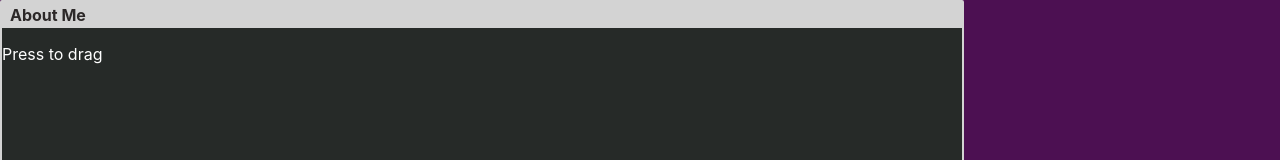
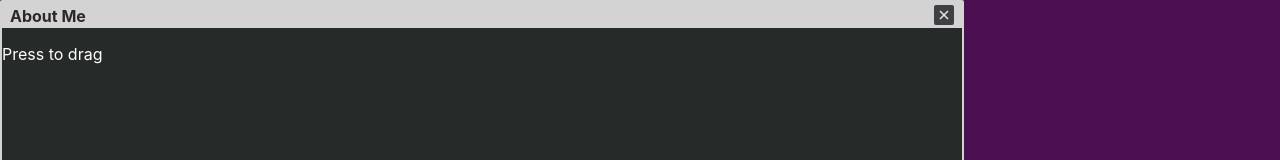
Before and after one commit to jeffersonchen-tw/personal-github-page, a React (Create React App) app: page /menu in a window 1280 px wide. Shown: the top 160 px of the page. Built offline with nearby package versions, Linux system fonts and the light colour scheme.

Commit message:
close button of window added

```diff
--- a/src/Components/MainMenu/WindowPanel/TitleBar/index.js
+++ b/src/Components/MainMenu/WindowPanel/TitleBar/index.js
@@ -1,10 +1,15 @@
+import { IoCloseSharp } from "react-icons/io5"
 import './style.css';
 
 const TitleBar = (props) => {
     return (
         <div className="bar-container">
-            <div className="box">
             <span className="title">{props.title}</span>
+            <div className="close-btn">
+                <IoCloseSharp style={{
+                    color: '#e8e6e3',
+                    height: '5em'
+                }}/>
             </div>
         </div>
     )
--- a/src/Components/MainMenu/WindowPanel/TitleBar/style.css
+++ b/src/Components/MainMenu/WindowPanel/TitleBar/style.css
@@ -2,6 +2,7 @@
   display: flex;
   height: 2vw;
   background-color: #d3d3d3;
+  align-items: center;
 }
 
 .title {
@@ -9,12 +10,22 @@
   font-size: 1em;
   font-weight: 750;
   margin-left: 0.5em;
+  height: 2vw;
 }
 
-.box {
-  margin-top: auto;
-  margin-bottom: auto;
+.close-btn {
+  position: relative;
+  margin-left: auto;
+  margin-right: 0.5em;
+  display: flex;
+  align-items: center;
+  justify-content: center;
+  border-radius: 0.15vw;
+  background-color: #3d4143;
+  height: 1.6vw;
+  width: 1.6vw;
 }
+
 @media only screen and (max-width: 600px) {
   .bar-container {
     display: flex;
@@ -29,4 +40,5 @@
     font-weight: 750;
     margin-left: 0.5em;
   }
+
 }
--- a/src/Components/MainMenu/WindowPanel/index.js
+++ b/src/Components/MainMenu/WindowPanel/index.js
@@ -1,6 +1,7 @@
 import TitleBar from "./TitleBar";
 import { useState, useEffect, useRef } from "react";
 
+// TODO: change the initial window position
 const pcPanelStyle = {
   position: "absolute",
   width: "75vw",
```
